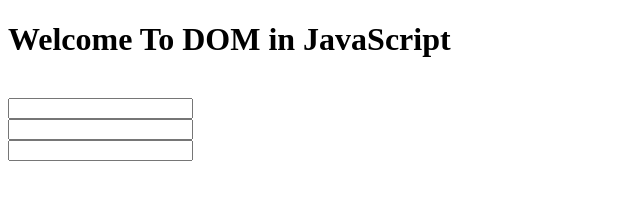
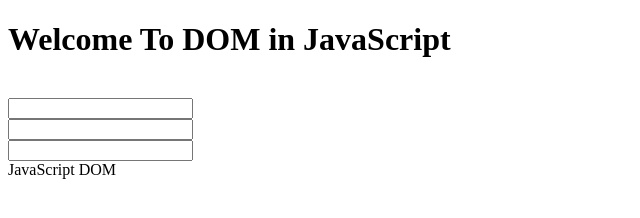
Before and after one commit to ganeshpise05/JavaScript_Programs, a plain HTML site: page Qsp/DOM/index.html in a window 1280 px wide. Shown: the whole page, without its empty margins (0-640 px from the left). Drawn offline with Linux system fonts and the light colour scheme.

Commit message:
setattribute to given tag

```diff
--- a/Qsp/DOM/index.html
+++ b/Qsp/DOM/index.html
@@ -13,6 +13,9 @@
         <input class = "userInput" type="text"> <br>
     </form>
 
+    <div>
+        JavaScript DOM
+    </div>
     <script src="./script.js">
 
     </script>
--- a/Qsp/DOM/script.js
+++ b/Qsp/DOM/script.js
@@ -21,9 +21,18 @@ console.log(userInput);
 
 */
 
+/*
 // 3:  Targeting element by using QuerySelector (only perticular tag/element target) ,QuerySelectorAll (for All tag target)
 let Input = document.querySelector(".userInput");
 console.log(Input);
 
 let Input1 = document.querySelectorAll(".userInput");
 console.log(Input1);
+
+*/
+
+// SetAttribute to given block,div or form tag
+let myDiv = document.querySelector("div")
+console.log(myDiv);
+myDiv.setAttribute("class","myDiv")
+console.log(myDiv);
```
